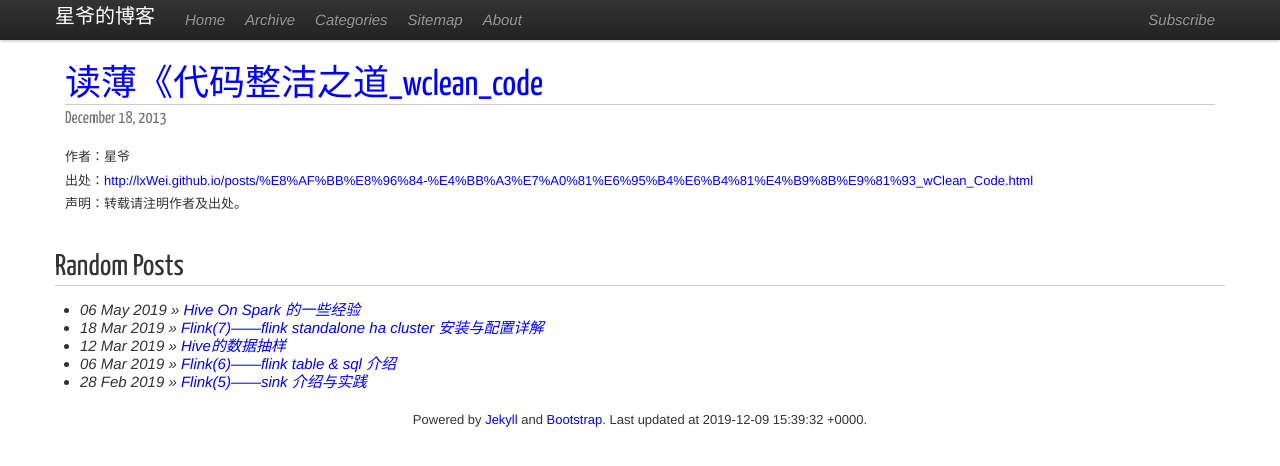
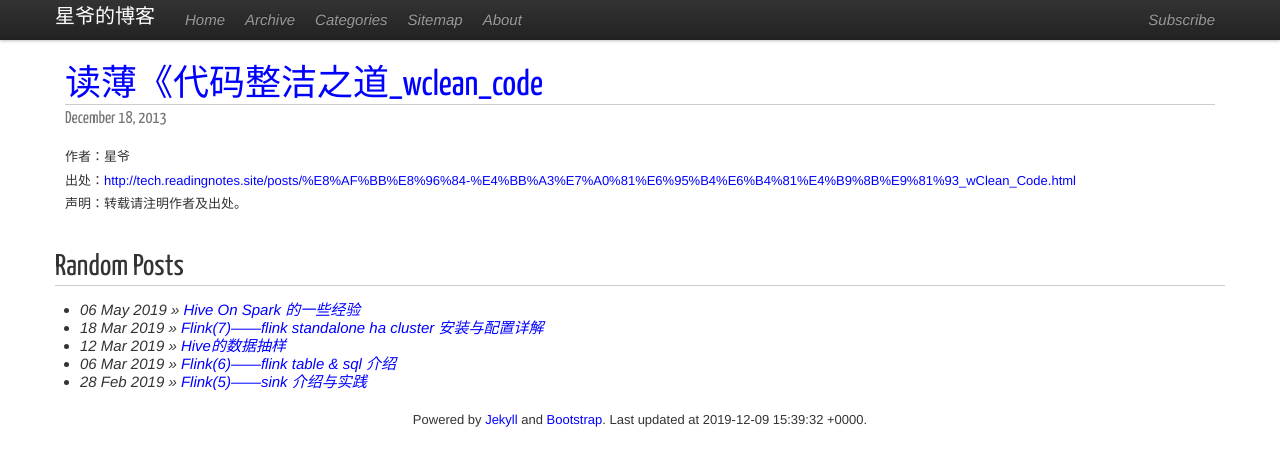
Before and after one commit to lxWei/lxwei.github.com, a Jekyll site: the page built from _posts/2013/2013-12-18-读薄《代码整洁之道_wClean_Code.markdown, in a window 1280 px wide. Shown: the top 466 px of the page. Built offline with Jekyll 4.4.1, drawn with Linux system fonts in a browser that asks for light colours; nearby versions of some CDN libraries; our own code applies the rules of GitHub Pages for plain Markdown files; comment, search, counter and statistics services are not loaded.

Commit message:
Update post_header.html

```diff
--- a/_includes/post_header.html
+++ b/_includes/post_header.html
@@ -6,6 +6,6 @@
 </div>
 <div style="line-height:180%;">
   作者：星爷<br>
-  出处：<a href="{{ page.url }}">http://lxWei.github.io{{ page.url }}</a><br>
+  出处：<a href="{{ page.url }}">http://tech.readingnotes.site{{ page.url }}</a><br>
   声明：转载请注明作者及出处。<br><br>
 </div>
```
